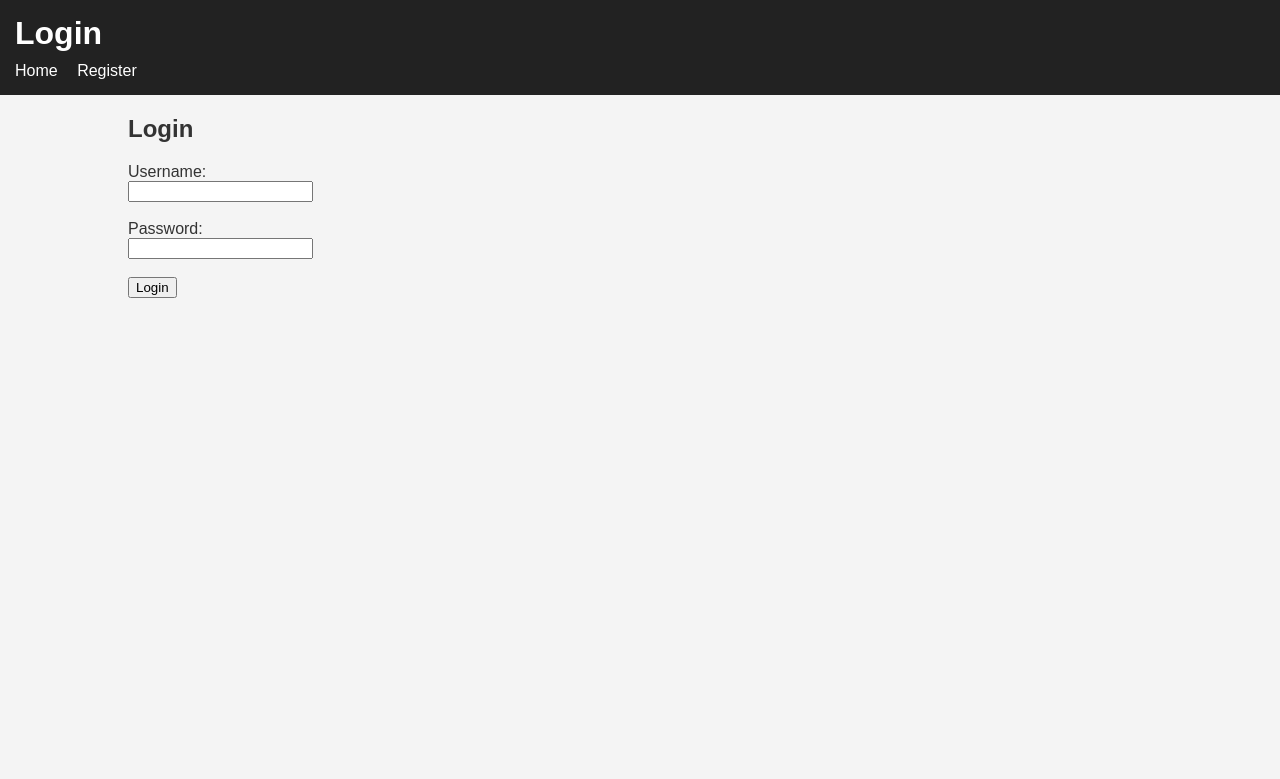
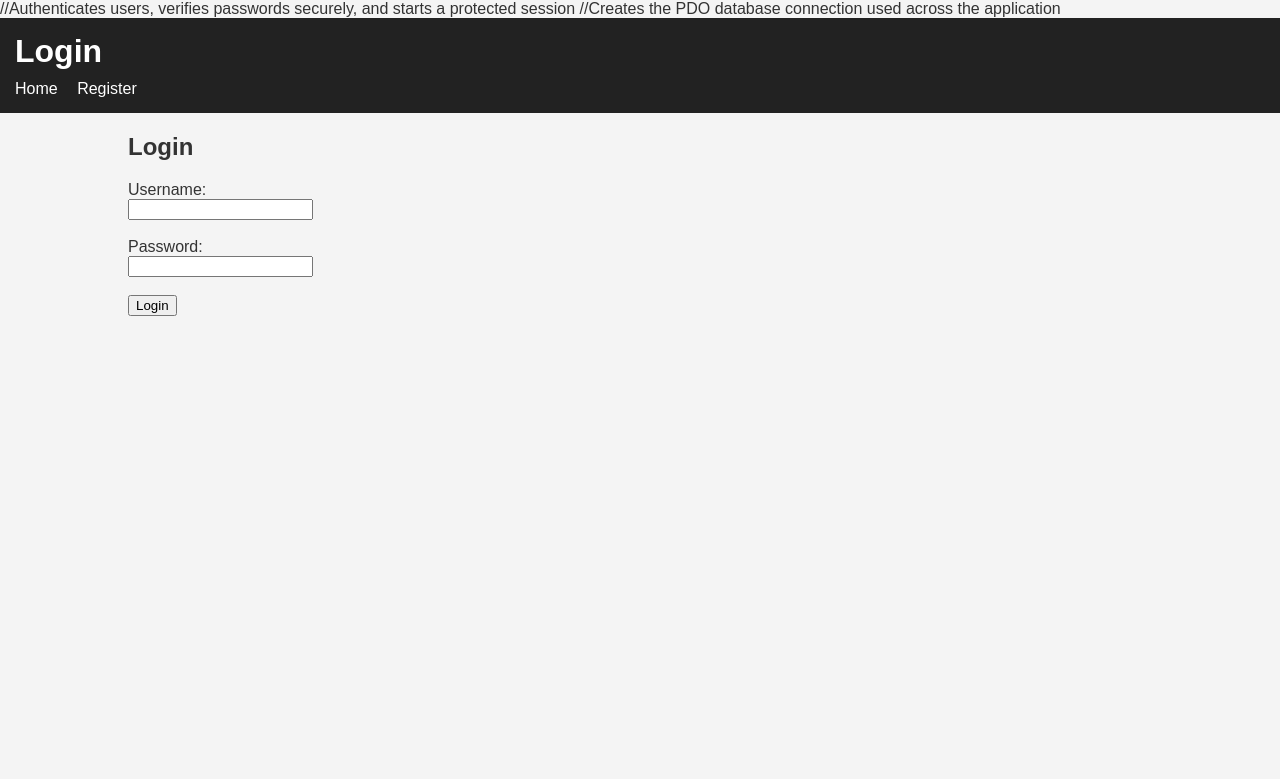
Before and after one commit to d60311865-eng/Project_Manager, a PHP site: page /login.php in a window 1280 px wide. Shown: the top 779 px of the page. Run offline with PHP 8.4, Linux system fonts and the light colour scheme.

Commit message:
Add code comments for clarity

```diff
--- a/add_project.php
+++ b/add_project.php
@@ -32,6 +32,8 @@ if ($_SERVER["REQUEST_METHOD"] == "POST") {
     // Server-side validation
     if (empty($title) || empty($start_date) || empty($end_date) || empty($short_description) || empty($phase)) {
         $message = "All fields are required.";
+    } elseif ($end_date < $start_date) {
+        $message = "End date cannot be earlier than start date.";
     } elseif (!in_array($phase, $allowed_phases)) {
         $message = "Invalid project phase selected.";
     } else {
--- a/dashboard.php
+++ b/dashboard.php
@@ -1,3 +1,4 @@
+//Displays only the logged in user's projects and provides management options
 <?php
 require_once 'db.php';
 session_start();
--- a/db.php
+++ b/db.php
@@ -1,3 +1,4 @@
+//Creates the PDO database connection used across the application
 <?php
 $host = "localhost";
 $dbname = "project_manager";
@@ -8,6 +9,6 @@ try {
     $pdo = new PDO("mysql:host=$host;dbname=$dbname;charset=utf8", $username, $password);
     $pdo->setAttribute(PDO::ATTR_ERRMODE, PDO::ERRMODE_EXCEPTION);
 } catch (PDOException $e) {
-    die("Database connection failed: " . $e->getMessage());
+    die("Database connection failed.");
 }
 ?>
--- a/edit_project.php
+++ b/edit_project.php
@@ -50,6 +50,8 @@ if ($_SERVER["REQUEST_METHOD"] == "POST") {
 
     if (empty($title) || empty($start_date) || empty($end_date) || empty($short_description) || empty($phase)) {
         $message = "All fields are required.";
+    } elseif ($end_date < $start_date) {
+        $message = "End date cannot be earlier than start date.";
     } elseif (!in_array($phase, $allowed_phases)) {
         $message = "Invalid phase.";
     } else {
--- a/index.php
+++ b/index.php
@@ -1,3 +1,4 @@
+//Displays all projects and allows public users to search by title or date
 <?php
 require_once 'db.php';
 
--- a/login.php
+++ b/login.php
@@ -1,6 +1,8 @@
+//Authenticates users, verifies passwords securely, and starts a protected session
 <?php
 require_once 'db.php';
 session_start();
+// Validate CSRF token
 if (empty($_SESSION['csrf_token'])) {
     $_SESSION['csrf_token'] = bin2hex(random_bytes(32));
 }
@@ -22,6 +24,7 @@ if ($_SERVER["REQUEST_METHOD"] == "POST") {
         $user = $stmt->fetch(PDO::FETCH_ASSOC);
 
         if ($user && password_verify($password, $user["password"])) {
+            session_regenerate_id(true);
             // Store user in session
             $_SESSION["user_id"] = $user["uid"];
             $_SESSION["username"] = $user["username"];
--- a/project.php
+++ b/project.php
@@ -1,3 +1,4 @@
+//Shows the full details of a selected project and owner information
 <?php
 require_once 'db.php';
 
--- a/register.php
+++ b/register.php
@@ -1,3 +1,4 @@
+//Handles user registration with validation,duplicate checks, password hashing, and CSRF protection
 <?php
 require_once 'db.php';
 session_start();
```
